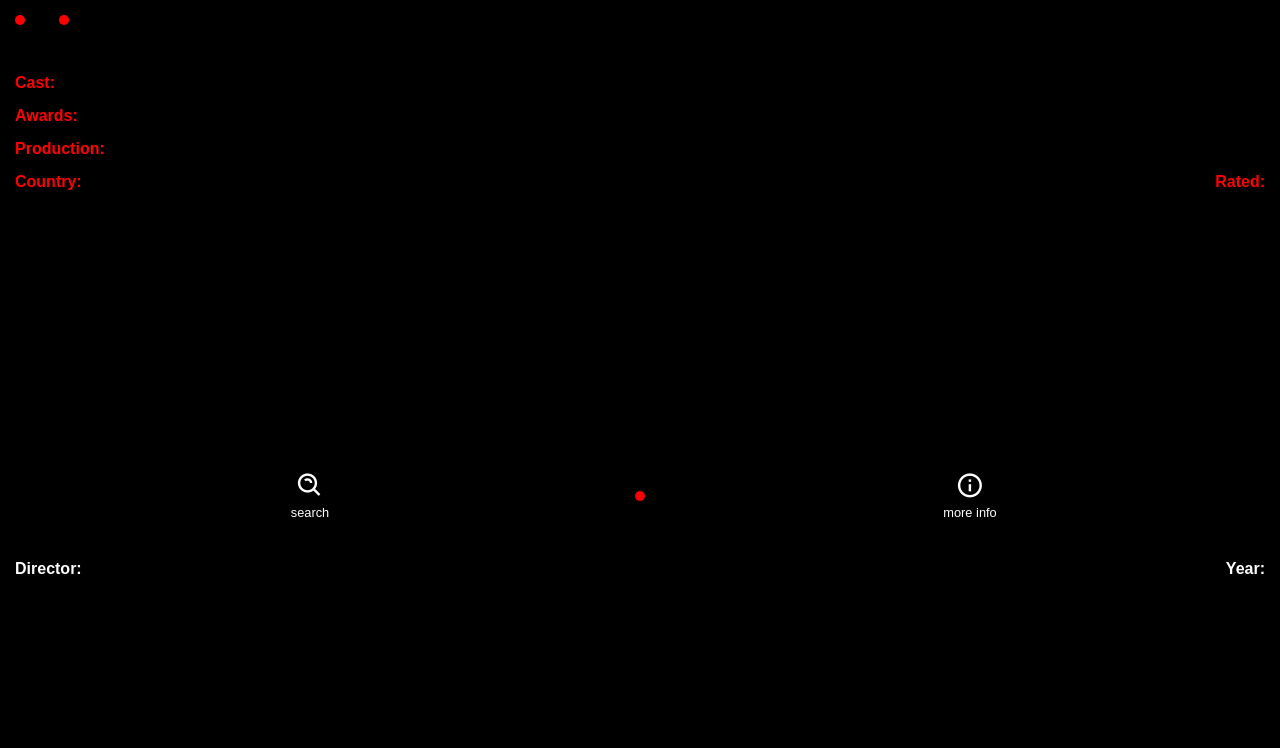
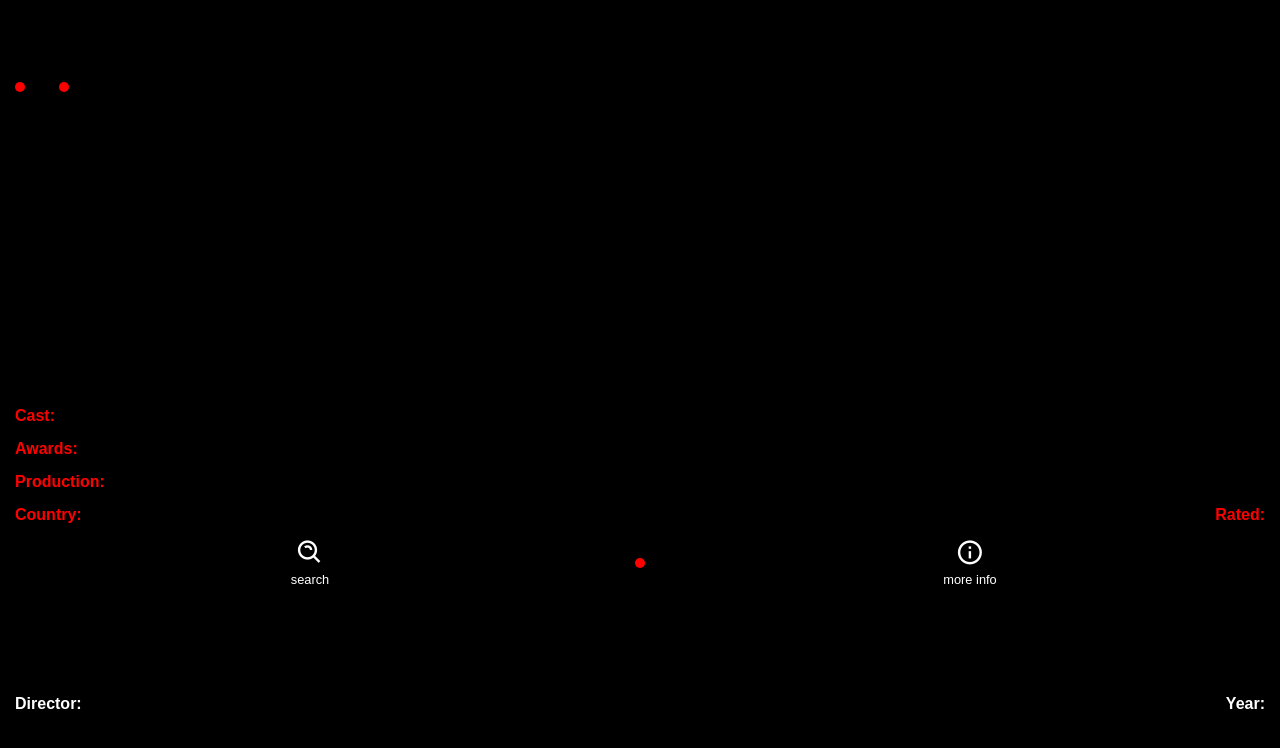
Before and after one commit to RudolfoTorres/busque-a-movie, a plain HTML site: page index.html in a window 1280 px wide. Drawn offline with nearby package versions, Linux system fonts and the light colour scheme; no server answers.

Commit message:
alteracao de estrutura html

```diff
--- a/css/style.css
+++ b/css/style.css
@@ -3,6 +3,7 @@ body {
     height: 100vh;
     display: flex;
     flex-direction: column;
+    justify-content: space-evenly;
     background-color: black;
     color: white;
 }
@@ -29,15 +30,17 @@ body {
     font-size: .8rem;
 }
 
+.wrapper {
+    position: absolute;
+    width: 100%;
+    bottom: 0;
+}
+
 .caixa-info {
     padding: 15px;
     background-color: rgba(0, 0, 0, .7);
     border-radius: 15px;
 }
-
-/* .caixa-info p {
-    font-size: .8rem;
-} */
 
 .caixa-info h4 {
     margin-bottom: 0;
@@ -51,13 +54,12 @@ body {
 }
 
 .banner-footer {
-    position: absolute;
+    /* position: absolute; */
     display: flex;
     width: 100%;
     align-items: center;
     justify-content: space-evenly;
     text-align: center;
-    background-image: linear-gradient(to bottom, rgba(0, 0, 0, 0), rgba(0,0,0,1));
     font-size: 1.8rem;
     bottom: 0;
 }
@@ -73,12 +75,14 @@ body {
 }
 
 .info {
-    display: block;
+    display: flex;
+    flex-direction: column;
+    justify-content: space-evenly;
     padding: 0 15px 15px 15px;
 }
 
 .titulo {
-    margin-top: 15px;
+    font-size: 1.1rem;
     font-weight: bold;
 }
 
--- a/index.html
+++ b/index.html
@@ -19,6 +19,7 @@
 
         </div>
 
+        <div class="wrapper">
             <div class="caixa-info">
                 <div class="elenco">
                     <h4>Cast:</h4>
@@ -58,6 +59,7 @@
                 </a>
             </div>
         </div>
+    </div>
 
     <div class="info">
         <div class="titulo" id="titulo"></div>
--- a/js/api.js
+++ b/js/api.js
@@ -1,4 +1,4 @@
-const url = "https://www.omdbapi.com/?apikey=d93d7cce&t=lord of the rings";
+const url = "https://www.omdbapi.com/?apikey=d93d7cce&t=avengers endgame";
 
 function infoAPI(url){
   fetch(url)
@@ -8,7 +8,7 @@ function infoAPI(url){
     console.log(movie);
 
     let banner = document.getElementById("banner");
-    banner.style.backgroundImage = `url("${movie.Poster}"`;
+    banner.style.backgroundImage = `linear-gradient(to bottom, rgba(0, 0, 0, 0), rgba(0,0,0,1)), url("${movie.Poster}"`;
 
     let genero = document.getElementById("genero");
     genero.innerHTML = `<p>${movie.Genre}</p>`;
```
Lines whose indentation alone changed are shown as unchanged.
